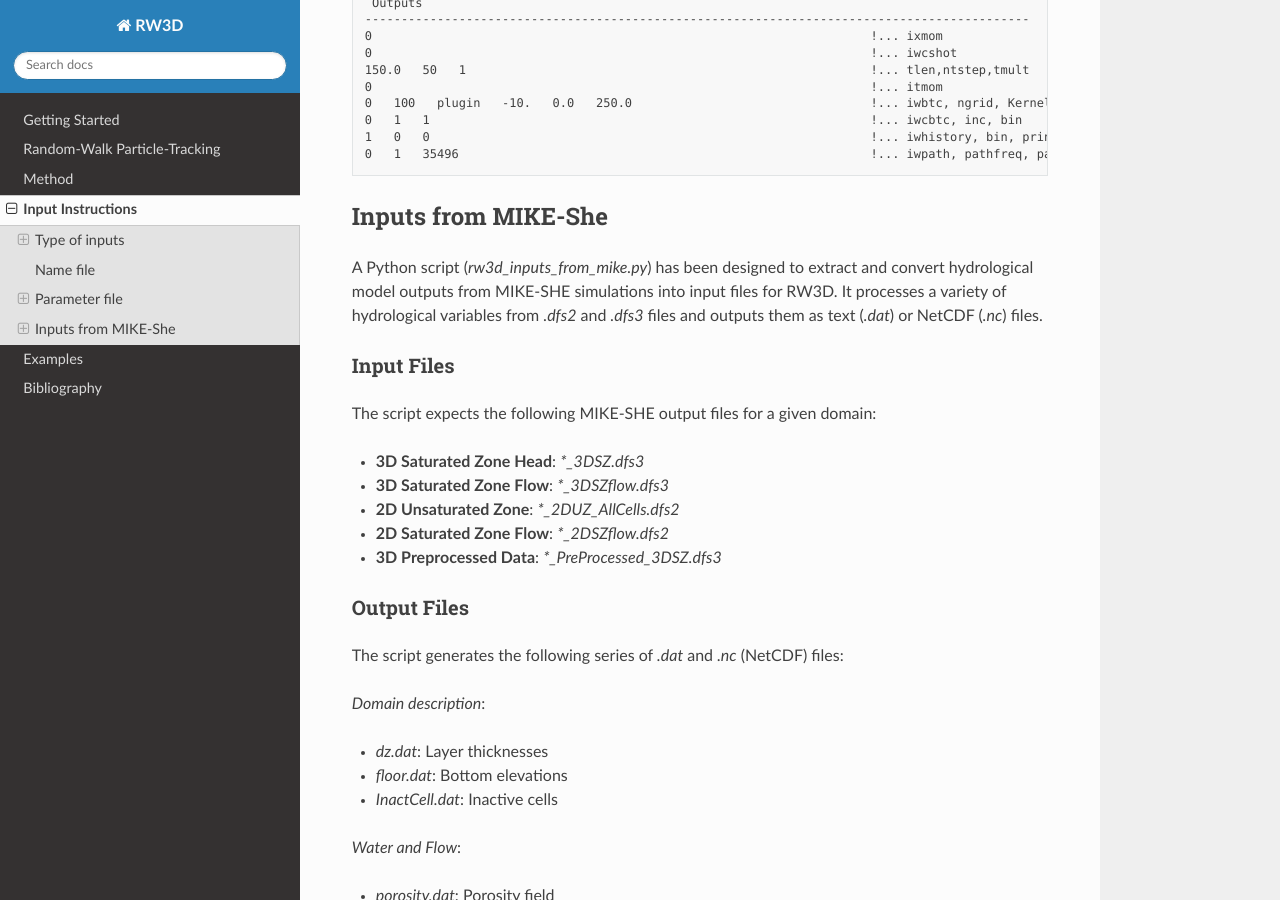
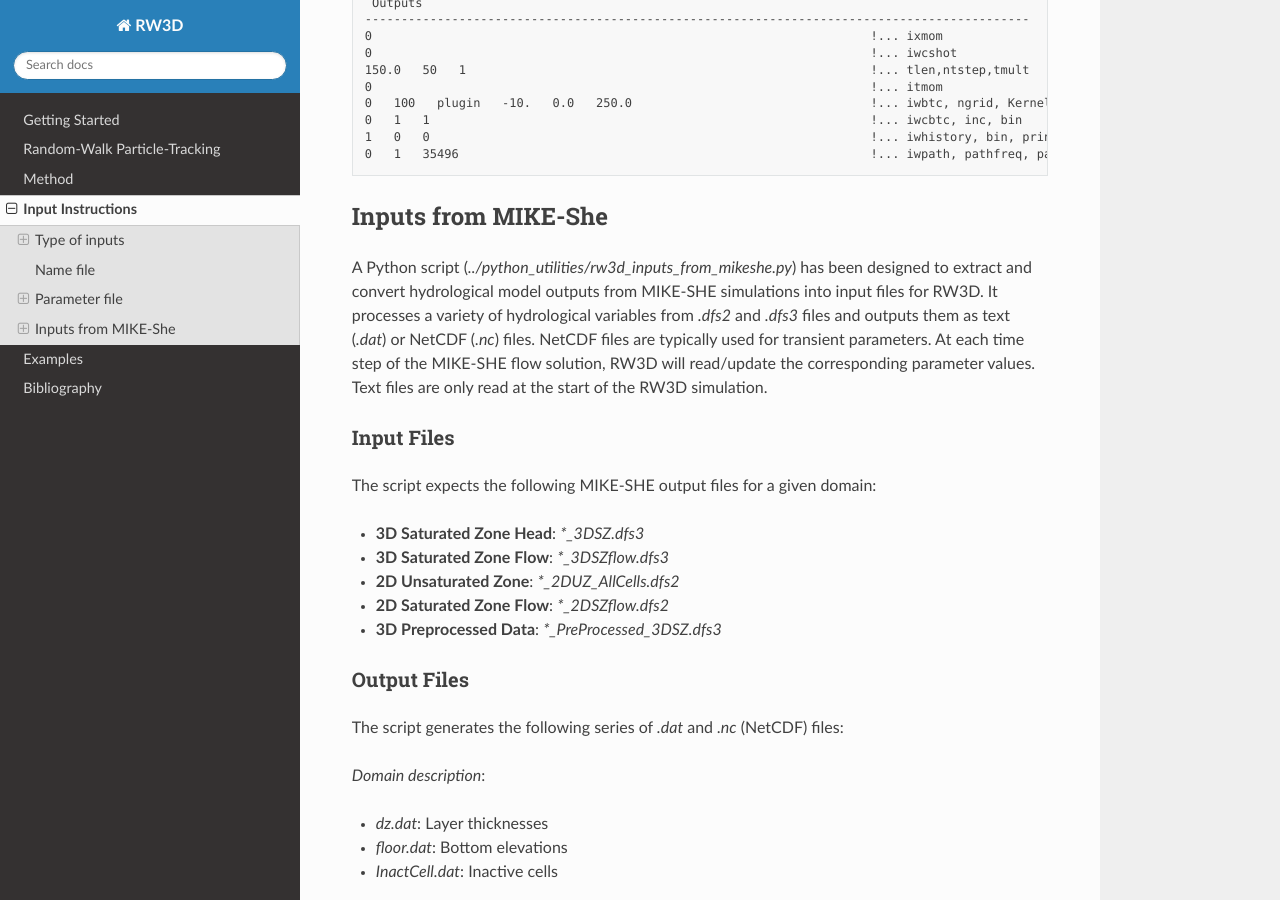
Before and after one commit to chrishenri/rw3d_manual, a Sphinx documentation site: the page built from docs/source/inputs.rst, in a window 1280 px wide and 900 px high, scrolled down 21522 px. Built offline with Sphinx 7.4.7 and the Read the Docs theme 3.1.0, drawn with Linux system fonts in a browser that asks for light colours.

Commit message:
edit description of rw3d_inputs_from_mike

```diff
--- a/docs/source/inputs.rst
+++ b/docs/source/inputs.rst
@@ -1342,8 +1342,10 @@
 Inputs from MIKE-She
 ------------
 
-A Python script (*rw3d_inputs_from_mike.py*) has been designed to extract and convert hydrological model outputs from MIKE-SHE simulations into input files for RW3D.
+A Python script (`../python_utilities/rw3d_inputs_from_mikeshe.py`) has been designed to extract and convert hydrological model outputs from MIKE-SHE simulations into input files for RW3D.
 It processes a variety of hydrological variables from `.dfs2` and `.dfs3` files and outputs them as text (`.dat`) or NetCDF (`.nc`) files.
+NetCDF files are typically used for transient parameters. At each time step of the MIKE-SHE flow solution, RW3D will read/update the corresponding parameter values.
+Text files are only read at the start of the RW3D simulation.
 
 Input Files
 ~~~~~~~~~~
```
